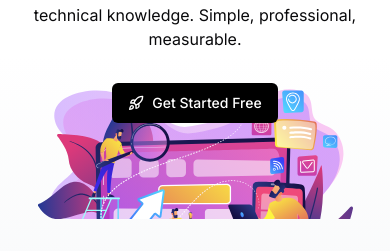
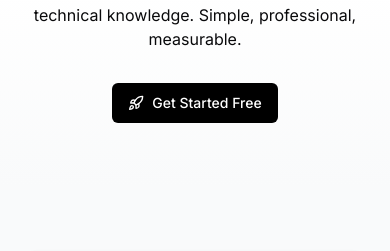
Before and after one commit to mmeister86/lemonspace_landing, a Next.js app: page /en in a window 390 px wide. Shown: the part 473-724 px from the top of the page. Built offline with nearby package versions, Linux system fonts and the light colour scheme; no server answers; a web font is replaced by a local one.

Commit message:
Hero-Bereich auf Smartphones ausblenden

```diff
--- a/components/hero-section.tsx
+++ b/components/hero-section.tsx
@@ -57,7 +57,7 @@ export default function HeroSection() {
             </div>
           </div>
 
-          <div className="relative mx-auto mt-[-60px] max-w-[90%] h-[40vw] overflow-hidden z-10 pointer-events-none">
+          <div className="hidden md:block relative mx-auto mt-[-100px] max-w-[90%] h-[40vw] overflow-hidden z-10 pointer-events-none">
             <HeroSvg className="w-full h-full object-cover object-top" />
           </div>
         </div>
```
